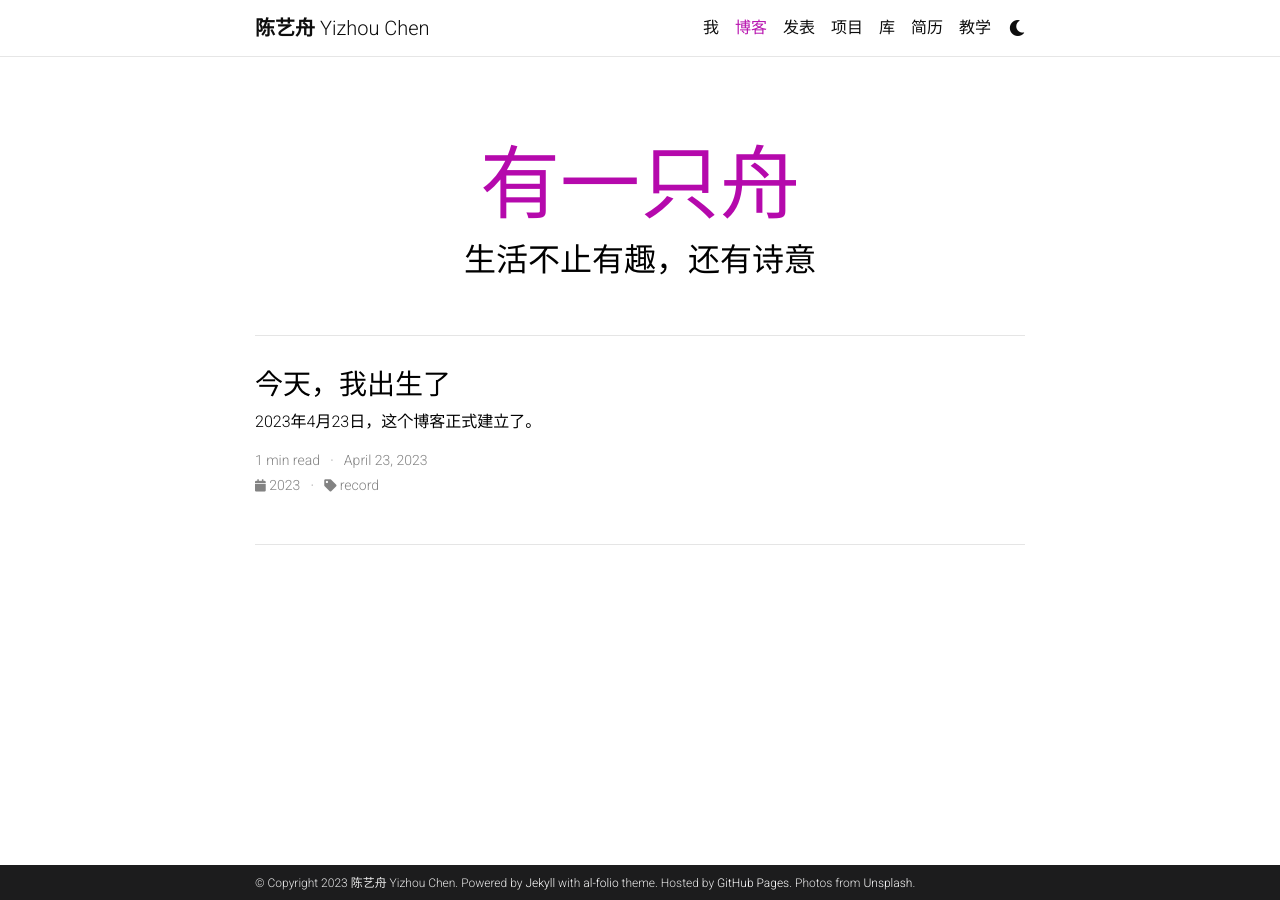
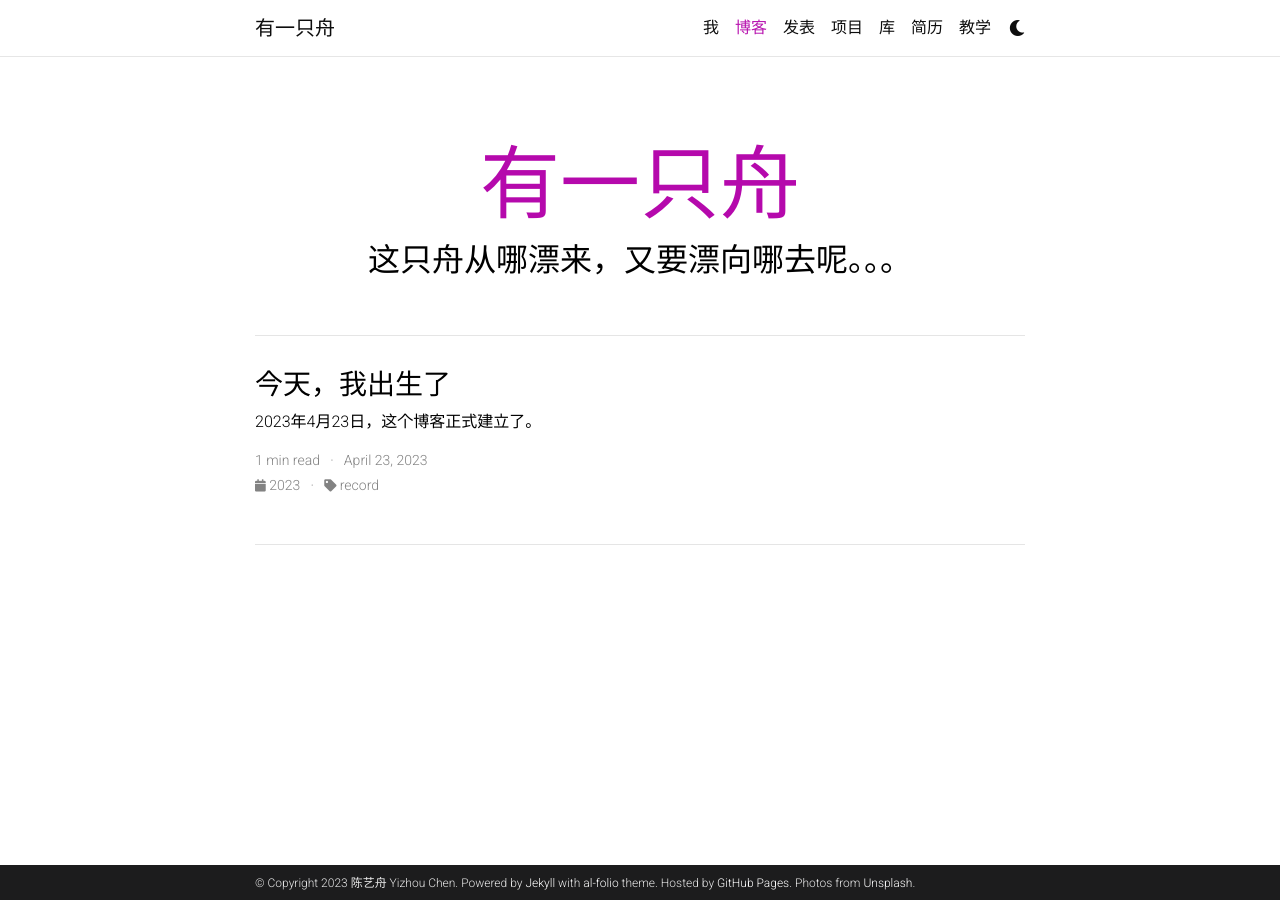
Before and after one commit to famax7/famax7.github.io, a Jekyll site: the page built from blog/index.html, in a window 1280 px wide. Built offline with Jekyll 4.4.1, drawn with Linux system fonts in a browser that asks for light colours; full-size pictures stand in for the smaller copies a plugin makes; the list of posts is cut into pages by our own code; comment, search, counter and statistics services are not loaded; a style sheet for code colours, icons or effects is not loaded.

Commit message:
Update _config.yml

```diff
--- a/_config.yml
+++ b/_config.yml
@@ -2,7 +2,7 @@
 # Site settings
 # -----------------------------------------------------------------------------
 
-title: blank # the website title (if blank, full name will be used instead)
+title: 有一只舟 # the website title (if blank, full name will be used instead)
 first_name: 陈艺舟
 middle_name:
 last_name: Yizhou Chen
@@ -122,7 +122,7 @@
 
 blog_name: 有一只舟 # blog_name will be displayed in your blog page
 blog_nav_title: 博客 # your blog must have a title for it to be displayed in the nav bar
-blog_description: 生活不止有趣，还有诗意
+blog_description: 这只舟从哪漂来，又要漂向哪去呢。。。
 permalink: /blog/:year/:title/
 
 # Pagination
```
